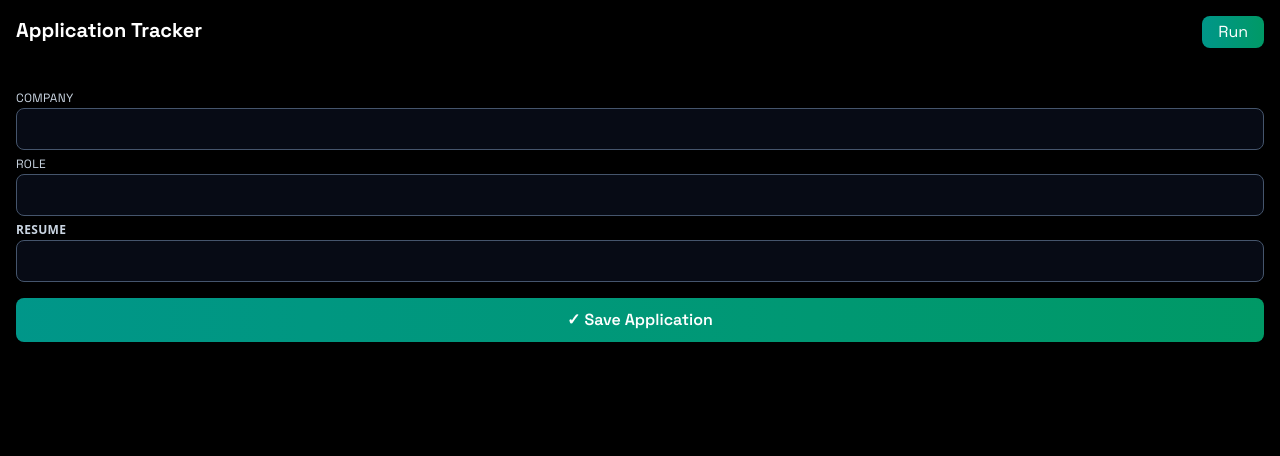
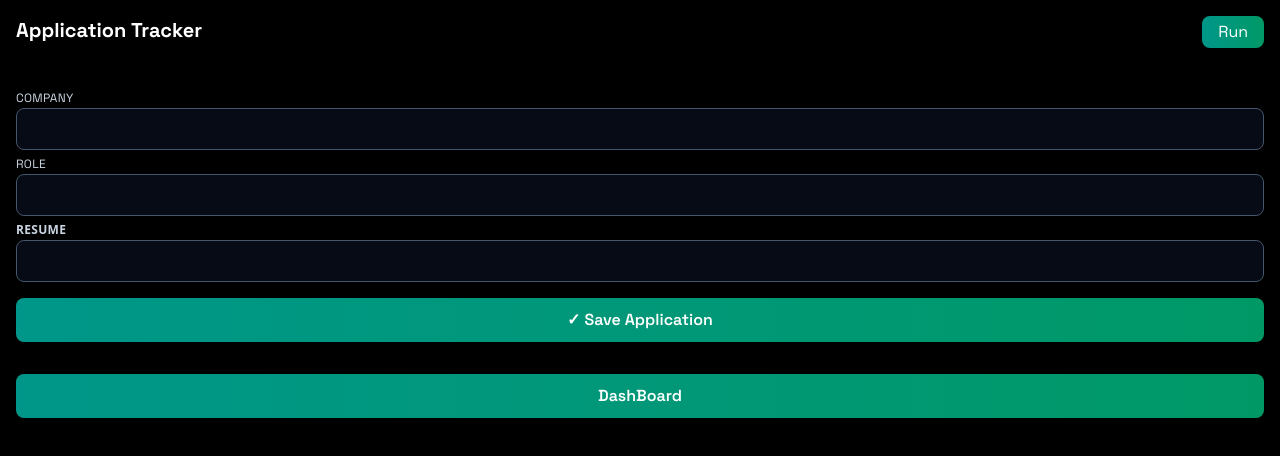
Before and after one commit to Gajendra1092/ApplyTrack, a browser extension: page extension/sidePanel.html in a window 1280 px wide. Drawn offline with Linux system fonts and the light colour scheme; files whose address does not match are found by name.

Commit message:
added a button for redirection to dashboard

```diff
--- a/extension/sidePanel.html
+++ b/extension/sidePanel.html
@@ -75,6 +75,14 @@
         </button>
       </form>
 
+      <button
+          id="dashboardBtn"
+          type="submit"
+          class="w-full py-2.5 px-4 mt-4 font-space bg-gradient-to-r from-teal-600 to-emerald-600 hover:from-teal-700 hover:to-emerald-700 text-white font-semibold rounded-lg transition-all duration-200 shadow-lg active:scale-95"
+        >
+          DashBoard
+        </button>
+
     <script src="scripts/sidePanel.js"></script>
   </body>
 </html>
```
